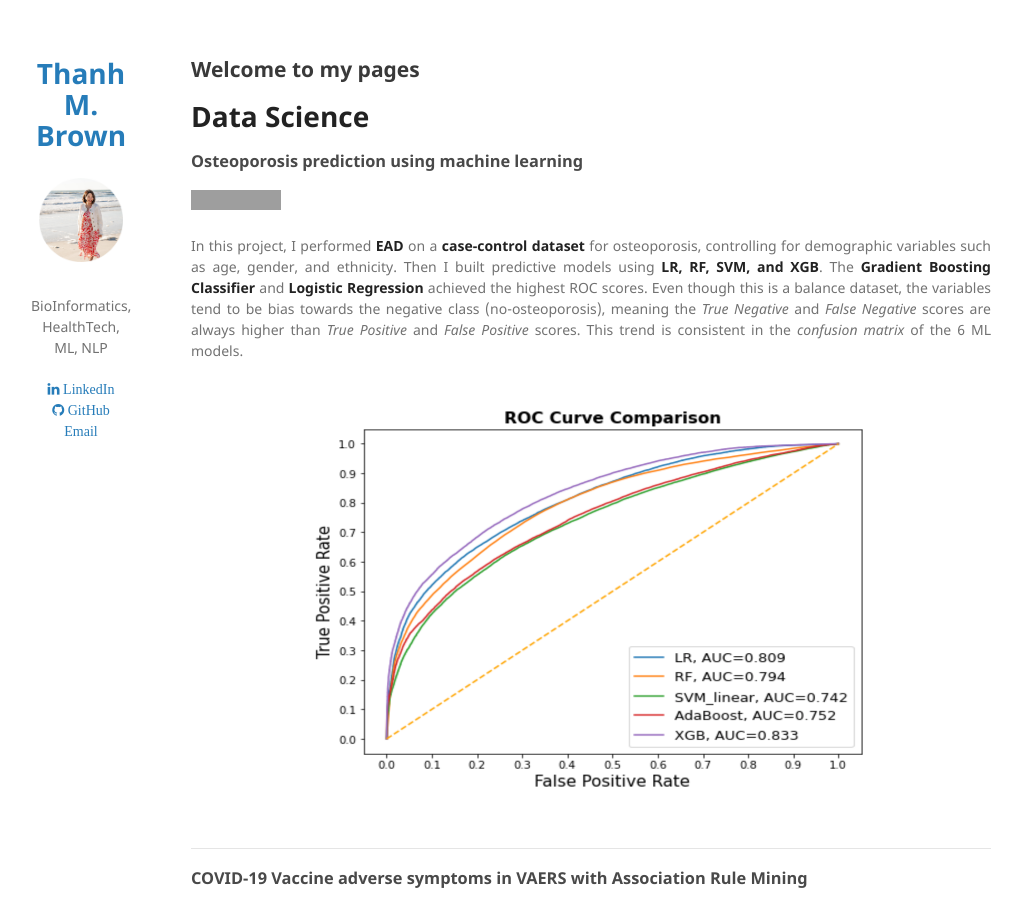
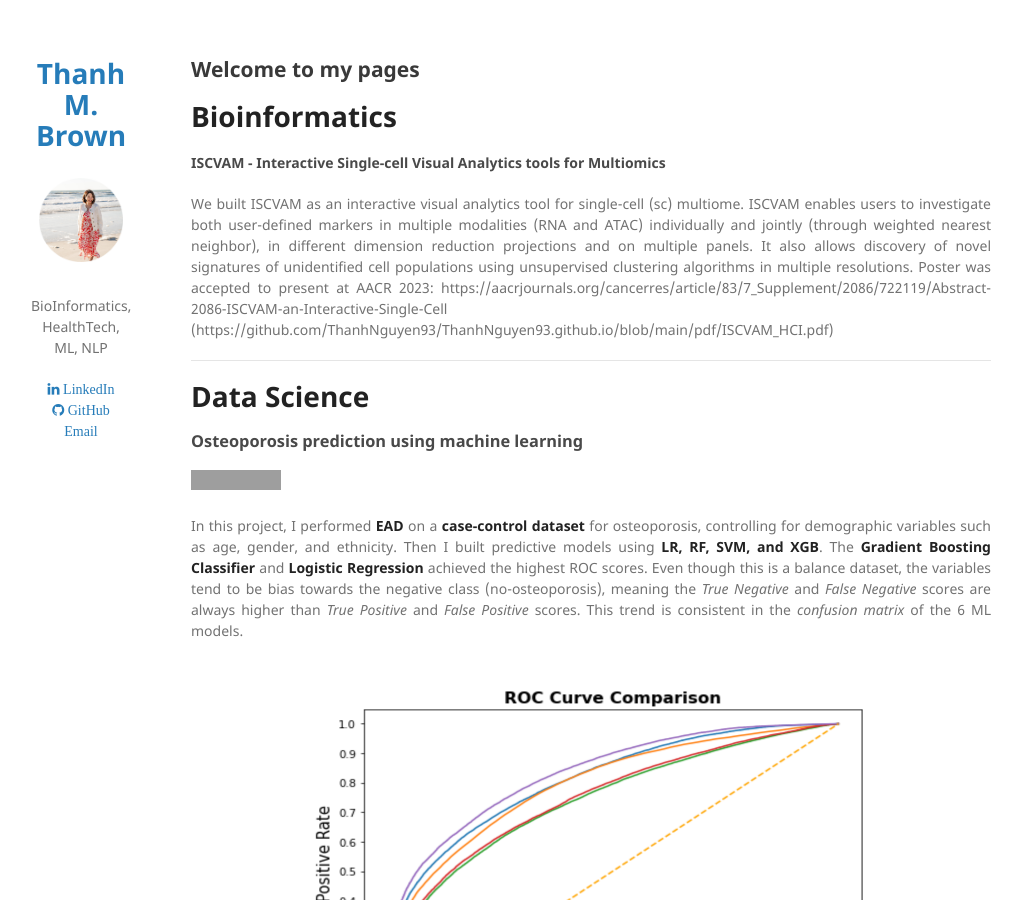
Before and after one commit to ThanhNguyen93/ThanhNguyen93.github.io, a Jekyll site: the page built from index.md, in a window 1280 px wide and 900 px high. Shown: the whole window, without its empty margins (129-1151 px from the left). Built offline with Jekyll 4.4.1, drawn with Linux system fonts in a browser that asks for light colours; our own code applies the rules of GitHub Pages for plain Markdown files; grey boxes are pictures that could not be loaded.

Commit message:
Update iscvam.md

```diff
--- a/index.md
+++ b/index.md
@@ -1,4 +1,16 @@
 ## Welcome to my pages
+
+# Bioinformatics
+#### ISCVAM - Interactive Single-cell Visual Analytics tools for Multiomics
+
+<div style="text-align: justify"> We built ISCVAM as an interactive visual analytics tool for single-cell (sc) multiome. ISCVAM enables users to investigate both user-defined markers in multiple modalities (RNA and ATAC) individually and jointly (through weighted nearest neighbor), in different dimension reduction projections and on multiple panels. It also allows discovery of novel signatures of unidentified cell populations using unsupervised clustering algorithms in multiple resolutions.
+
+Poster was accepted to present at AACR 2023: https://aacrjournals.org/cancerres/article/83/7_Supplement/2086/722119/Abstract-2086-ISCVAM-an-Interactive-Single-Cell
+</div>
+
+(https://github.com/ThanhNguyen93/ThanhNguyen93.github.io/blob/main/pdf/ISCVAM_HCI.pdf)
+
+---
 
 # Data Science
 ### Osteoporosis prediction using machine learning
```
